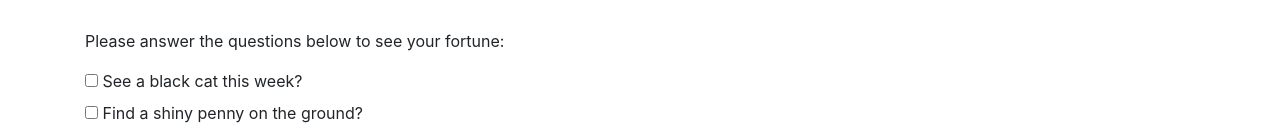
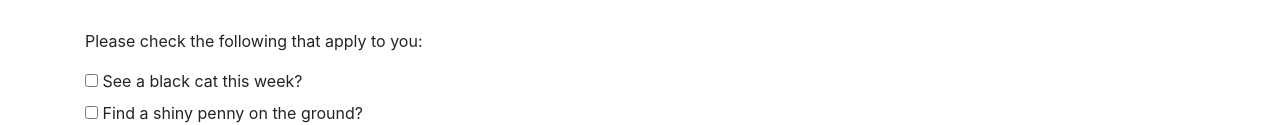
Before and after one commit to DeryckJackson/fortune-quiz, a plain HTML site: page index.html in a window 1280 px wide. Shown: the part 179-304 px from the top of the page. Drawn offline with Linux system fonts and the light colour scheme.

Commit message:
change p text on line 14
Co-authored-by: Vanessa Guerrero <vamarilug@gmail.com>

```diff
--- a/index.html
+++ b/index.html
@@ -11,7 +11,7 @@
 <body>
   <div class="container">
     <h1 class="jumbotron">Fortune Teller</h1>
-    <p>Please answer the questions below to see your fortune:</p>
+    <p>Please check the following that apply to you:</p>
     <form>
       <div>
         <input type="checkbox" id="cat" name="quiz" value="unlucky">
```
